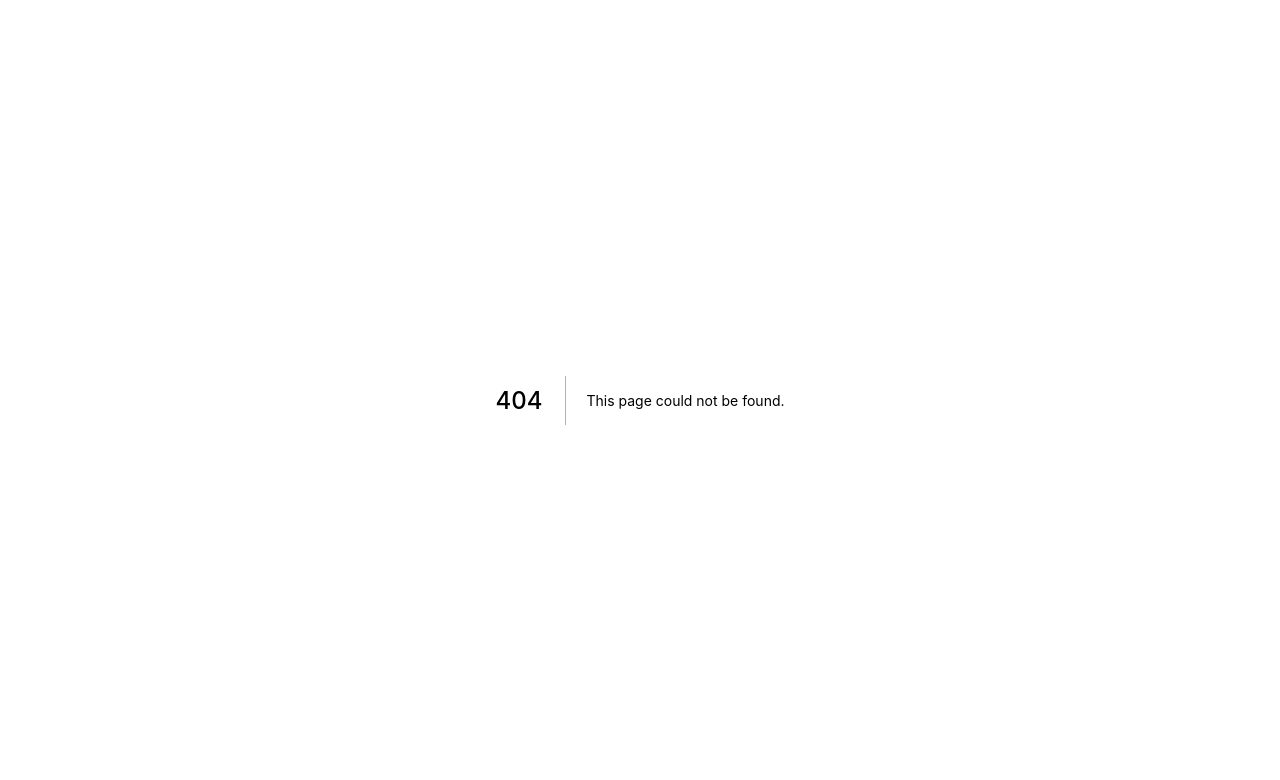
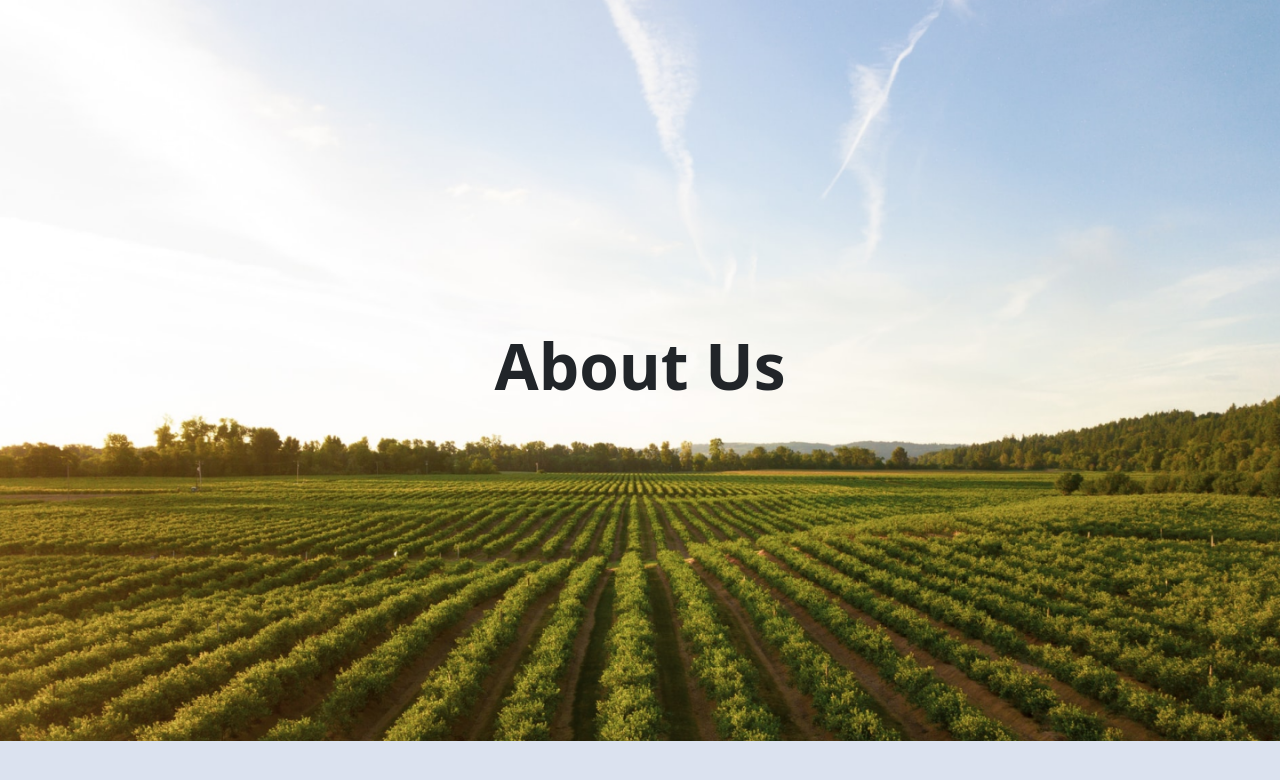
Before and after one commit to CS-UCR/senior-design-project-farmersonly, a Next.js app: page /about in a window 1280 px wide. Before the commit this address had no page. Shown: the top 780 px of the page. Built offline with nearby package versions, Linux system fonts and the light colour scheme.

Commit message:
About Page draft created along with CSS code + navbar changes to compensate

```diff
--- a/components/navbar.js
+++ b/components/navbar.js
@@ -14,7 +14,8 @@ export default function navbar(){
         <Nav className="me-auto">
           <Nav.Link href="#landing">Home</Nav.Link>
           <Nav.Link href="samz">SAMZ-Desert Tool</Nav.Link>
-          <Nav.Link href="#pricing">About</Nav.Link>
+          <Nav.Link href="#pricing">Pricing</Nav.Link>
+          <Nav.Link href="about">About</Nav.Link>
         </Nav>
 
     </Navbar>
--- /dev/null
+++ b/pages/about.js
@@ -0,0 +1,13 @@
+
+import React from 'react'
+import Navbar from '../components/navbar'
+import styles from '../styles/about.module.css'
+
+
+export default function test(){
+    return(
+        <div className = {styles.container}>
+        <h1 className = {styles.title}>About Us</h1>
+        </div>
+    )
+}
--- /dev/null
+++ b/styles/about.module.css
@@ -0,0 +1,13 @@
+.container{
+    background-image: url(../public/background-field.png);
+    background-size:cover;
+    padding: 15.5rem;
+}
+
+.title {
+    text-align: center;
+    font-size: 4rem;
+    font-weight: 700;
+    padding: 5rem 8rem;
+    margin-top: 0;
+}
```
Also changed, not shown: 1 other file (tests, documents, lock files or other folders).
